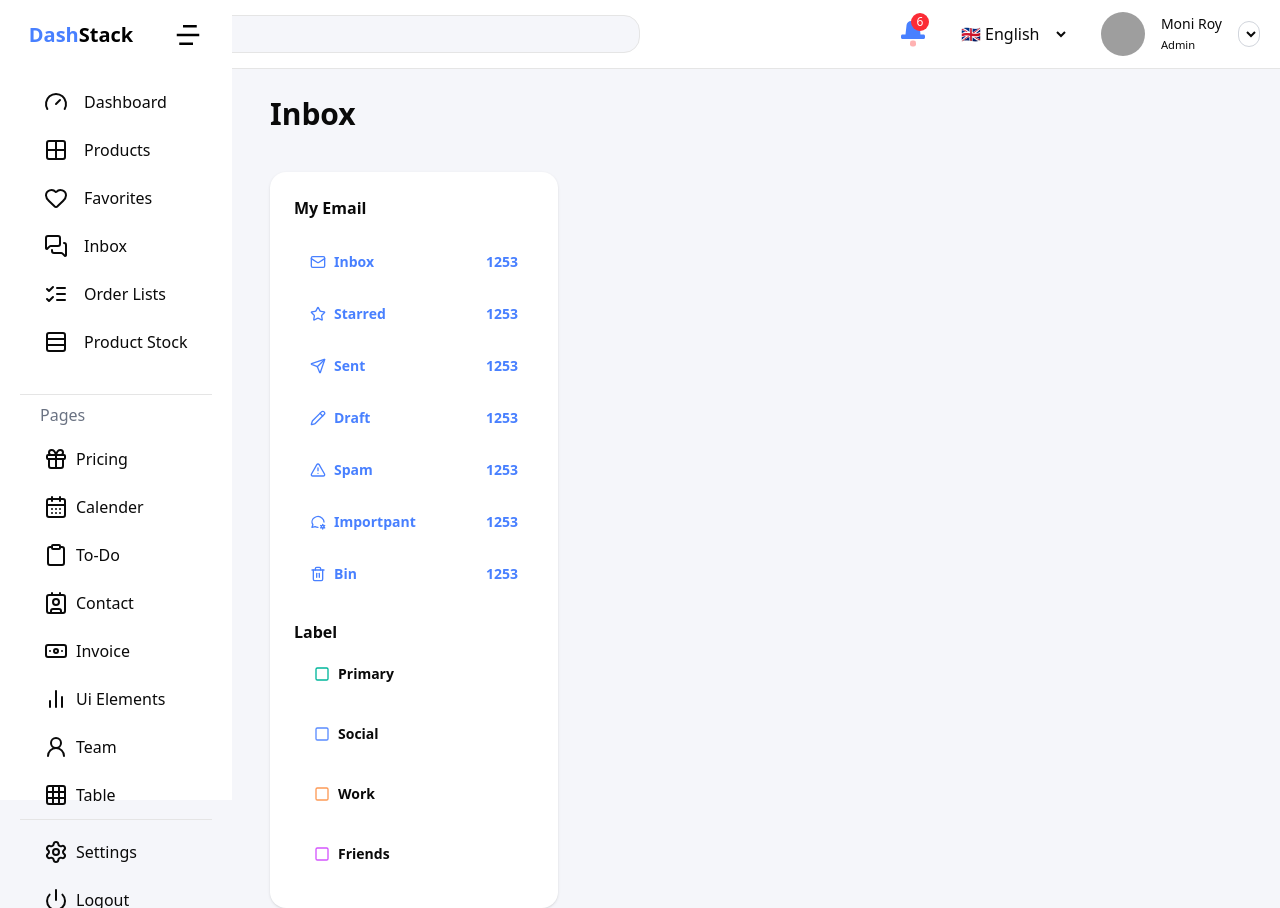
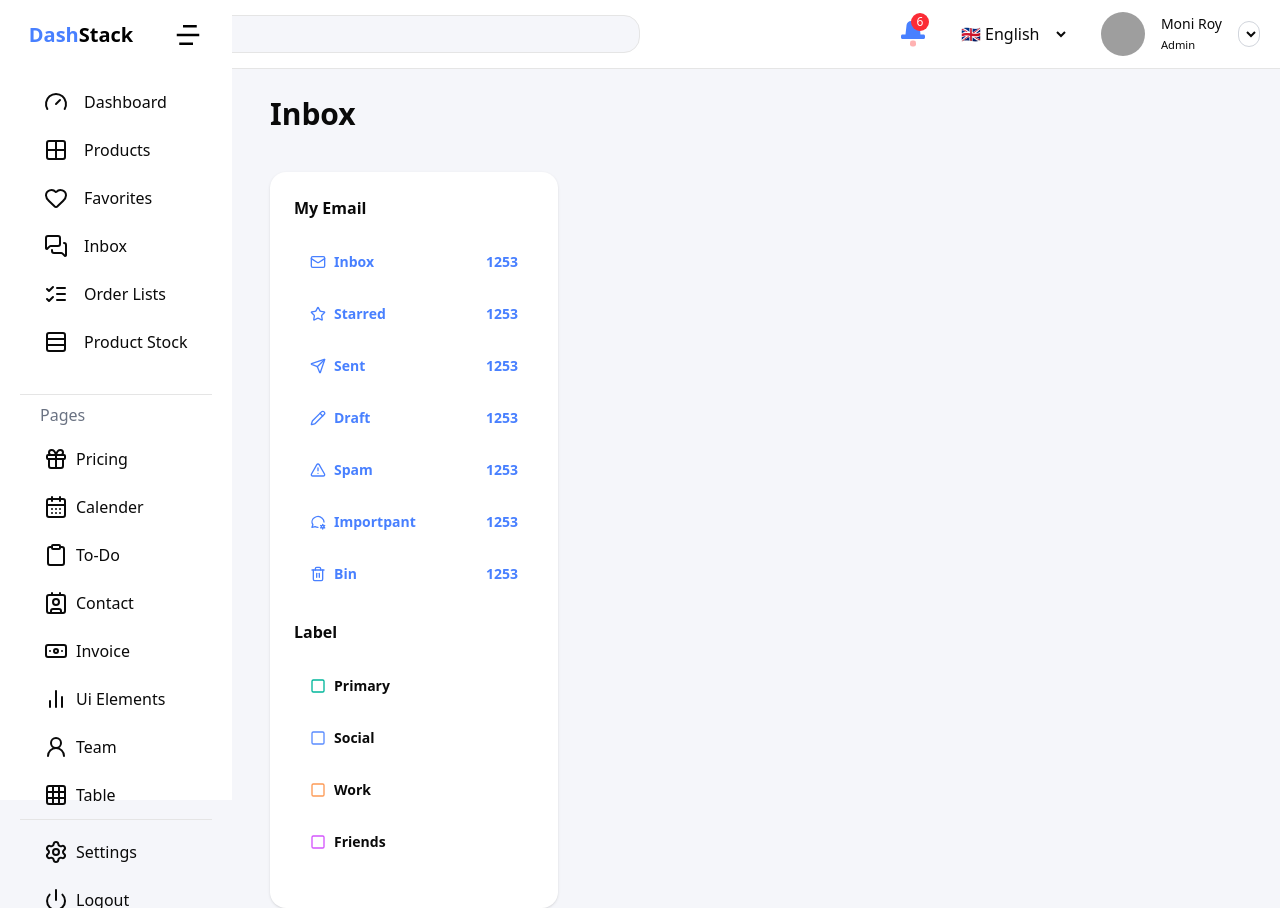
Before and after one commit to ShawonMondol-Shibu/Admin_Panel_Dashboard, a Next.js app: page /inbox in a window 1280 px wide. Built offline with nearby package versions, Linux system fonts and the light colour scheme; grey boxes are pictures that could not be loaded.

Commit message:
11th commit

```diff
--- a/src/app/(Dashboard)/inbox/page.tsx
+++ b/src/app/(Dashboard)/inbox/page.tsx
@@ -65,9 +65,9 @@ export default function Page() {
 {/* Labels are here */}
             <div className="mt-5">
               <h2 className="text-base font-bold">Label</h2>
-              <div className="grid">
+              <div className="py-4">
                 {
-                  labels.map((label:labelType, i:number)=><Link key={i} href={''} className="p-5 flex items-center gap-2 text-sm font-bold">
+                  labels.map((label:labelType, i:number)=><Link key={i} href={''} className="p-4 flex items-center gap-2 text-sm font-bold hover:bg-[#4880FF4b] rounded-lg">
                 <Square size={16} color={label.color}/>{label.name}</Link>)
                 }
 
```
